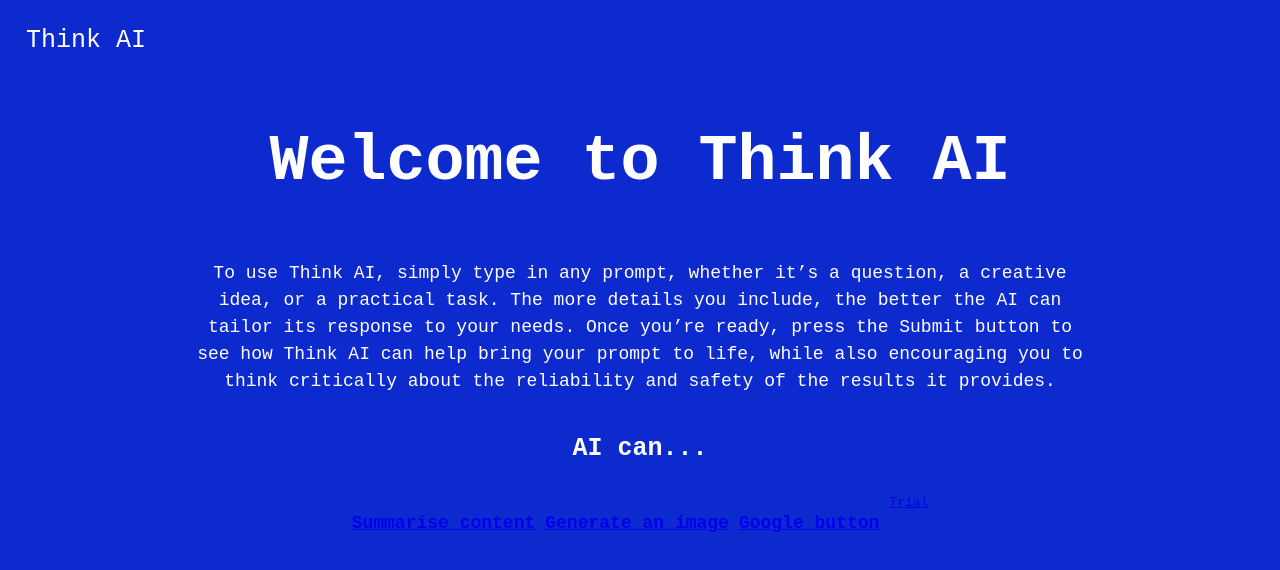
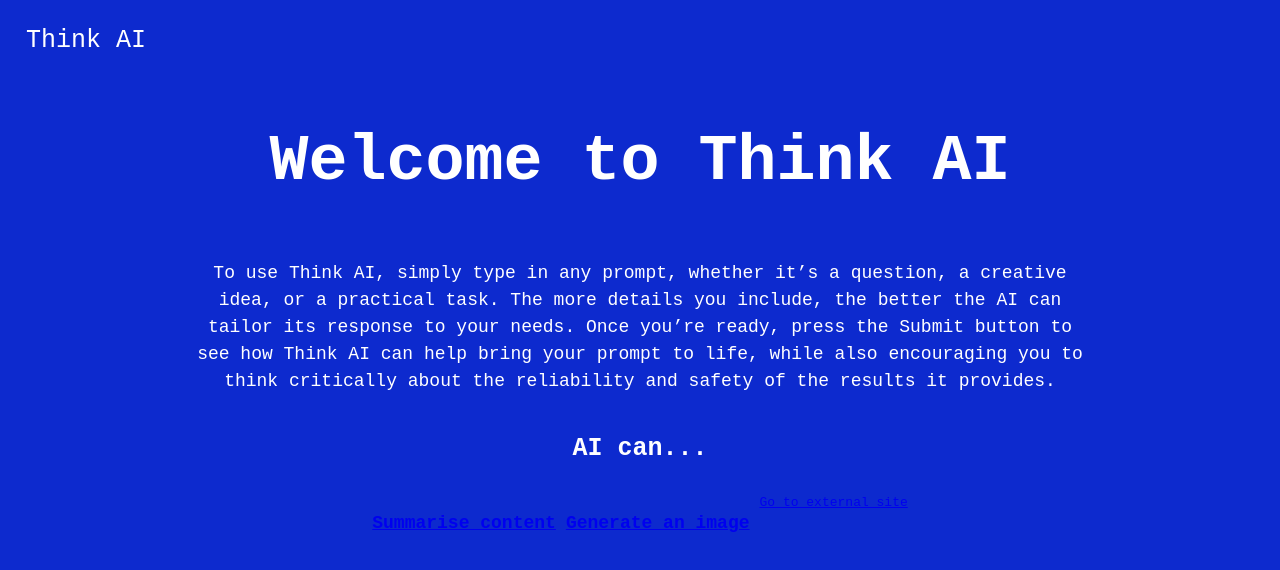
Before and after one commit to neontribe/think-ai, a Next.js app: page / in a window 1280 px wide. Shown: the top 570 px of the page. Built offline with nearby package versions, Linux system fonts and the light colour scheme.

Commit message:
Fix OffsiteLinkButtons url for external site navigation

```diff
--- a/src/app/page.js
+++ b/src/app/page.js
@@ -1,5 +1,4 @@
 import "./page.css";
-import Link from "next/link";
 import OffsiteLinkButtons from './components/OffsiteLinkButton';
 
 export default function Home() {
@@ -21,10 +20,7 @@ export default function Home() {
           <a href="/generate-image">
             <h3>Generate an image</h3>
           </a>
-          <a href="https://www.google.co.uk/?client=safari&channel=mac_bm">
-          <h3>Google button</h3>
-          </a>
-          <OffsiteLinkButtons href="trial link button">Trial</OffsiteLinkButtons>
+          <OffsiteLinkButtons href="https://www.google.co.uk/?client=safari&channel=mac_bm">Go to external site</OffsiteLinkButtons>
         </div>
       </div>
     </div>
```
